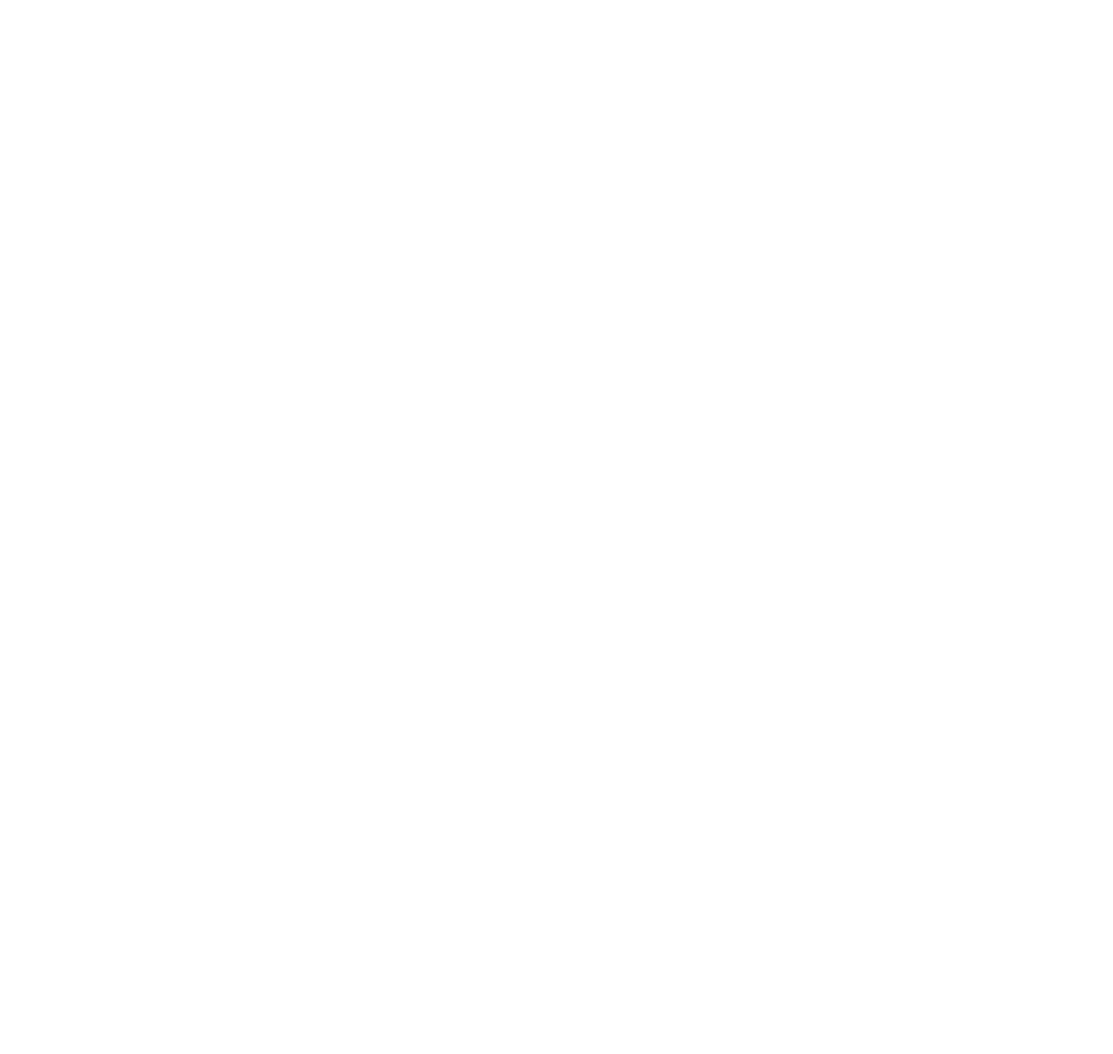
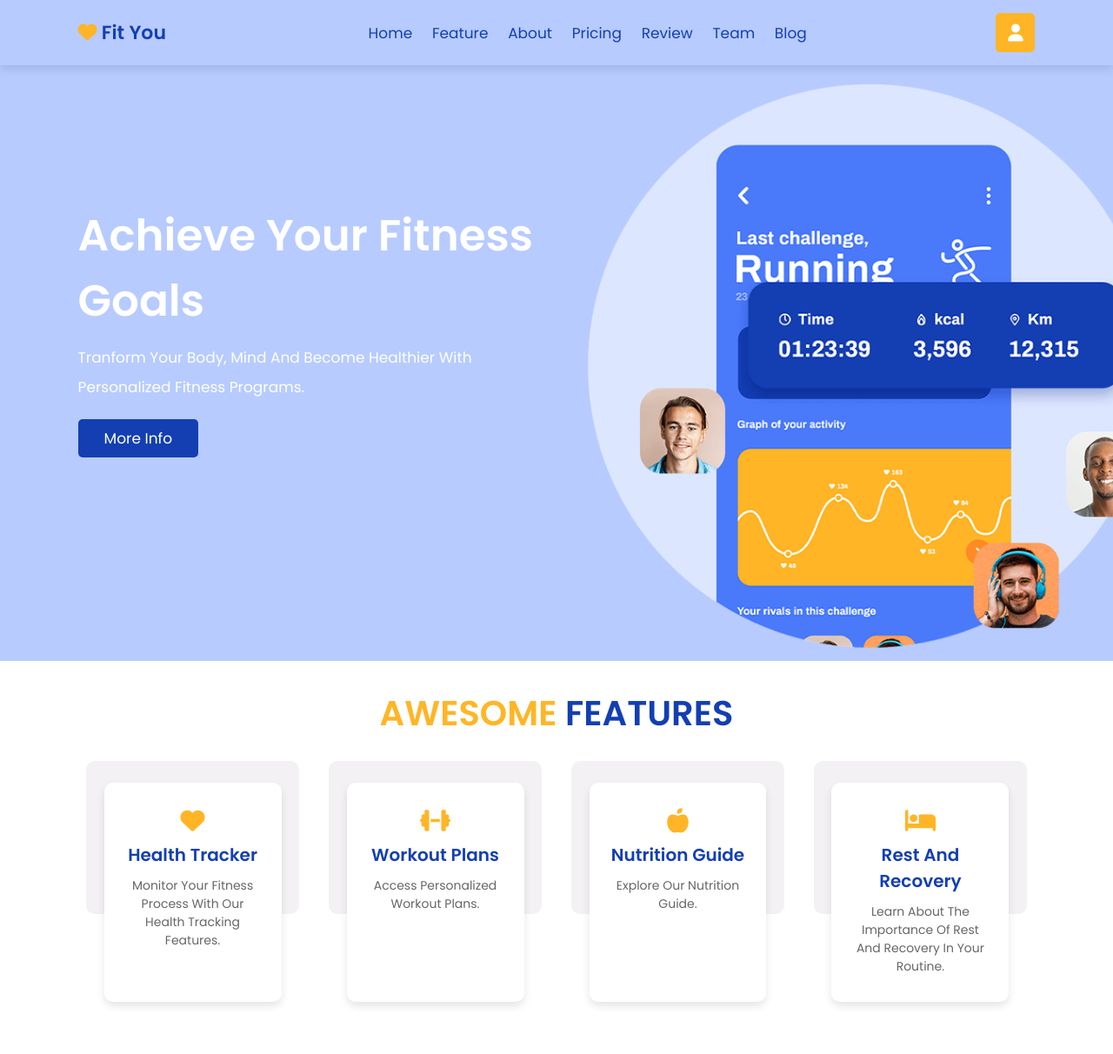
Before and after one commit to FRwebdesigner/Fit-You-WebApp, a plain HTML site: page index.html in a window 1280 px wide. Shown: the whole page at 87% size. Before the commit the page ends 800 px from the top, so only its background shows below. Drawn offline with Linux system fonts and the light colour scheme.

Commit message:
new commit

```diff
--- a/index.html
+++ b/index.html
@@ -8,7 +8,66 @@
     <title>Fitness Website App</title>
 </head>
 <body>
-
+    <header class="header">
+        <a href="#" class="logo"> <i class="fas fa-heart"></i> Fit You</a>
+        <nav class="navbar">
+            <a href="#home">Home</a>
+            <a href="#feature">Feature</a>
+            <a href="#about">About</a>
+            <a href="#pricing">Pricing</a>
+            <a href="#review">Review</a>
+            <a href="#team">Team</a>
+            <a href="#blog">Blog</a>
+        </nav>
+        <div class="icons">
+            <div class="fas fa-bars" id="menu"></div>
+            <div class="fas fa-user" id="login-btn"></div>
+        </div>
+        <form action="" class="login-form">
+            <h3>Login Form</h3>
+            <input type="email" placeholder="Enter Email" class="box">
+            <input type="password" placeholder="Enter Password" class="box">
+            <div class="remember">
+                <input type="checkbox" name="" id="">
+                <label for="">Remember Me</label>
+            </div>
+            <input type="submit" value="login" class="btn">
+            <p>Forget Password? <a href="#">Click Here</a></p>
+            <p>Don't have an Account? <a href="#">Create One</a></p>
+        </form>
+    </header>
+    <section class="home" id="home">
+        <div class="content">
+            <h3>Achieve Your Fitness Goals</h3>
+            <p>Tranform Your Body, Mind And Become Healthier With Personalized Fitness Programs.</p>
+            <a href="#" class="btn"> more info</a>
+        </div>
+    </section>
+    <section class="feature" id="feature">
+        <h1 class="heading"><span>Awesome</span> Features</h1>
+        <div class="box-container">
+            <div class="box">
+                <i class="fas fa-heart"></i>
+                <h2>Health Tracker</h2>
+                <p>Monitor Your Fitness Process With Our Health Tracking Features.</p>
+            </div>
+            <div class="box">
+                <i class="fas fa-dumbbell"></i>
+                <h2>Workout Plans</h2>
+                <p>Access Personalized Workout Plans.</p>
+            </div>
+            <div class="box">
+                <i class="fas fa-apple-alt"></i>
+                <h2>Nutrition Guide</h2>
+                <p>Explore Our Nutrition Guide.</p>
+            </div>
+            <div class="box">
+                <i class="fas fa-bed"></i>
+                <h2>Rest And Recovery</h2>
+                <p>Learn About The Importance Of Rest And Recovery In Your Routine.</p>
+            </div>
+        </div>
+    </section>
     <script src="script.js"></script>
 </body>
 </html>
--- a/script.js
+++ b/script.js
@@ -0,0 +1,5 @@
+let loginform = document.querySelector('.login-form');
+
+document.querySelector('#login-btn').onclick = () =>{
+    loginform.classList.toggle('active');
+}
--- a/style.css
+++ b/style.css
@@ -0,0 +1,280 @@
+@import url("https://fonts.googleapis.com/css2?family=Poppins:wght@100;300;400;500;600&display=swap");
+
+:root{
+    --main-color: #ffb526;
+    --primary-color: #133FB3;
+    --white:#fff;
+    --bg: #b7cbff;
+    --box-shadow: 0 .5rem 1rem rgba(0,0,0,.1);
+}
+
+*{
+    font-family: 'Poppins', sans-serif;
+    margin: 0; padding: 0;
+    box-sizing: border-box;
+    outline: none; border: none;
+    text-decoration: none;
+    list-style: none;
+    text-transform: capitalize;
+    transition: .2s linear;
+}
+
+html{
+    font-size: 62.5%;
+    overflow-x: hidden;
+    scroll-behavior: smooth;
+    scroll-padding-top: 6rem;
+}
+
+html::-webkit-scrollbar{
+    width: .8rem;
+}
+
+html::-webkit-scrollbar-track{
+    background: var(--white);
+}
+
+html::-webkit-scrollbar-thumb{
+    background: var(--primary-color);
+    border-radius: 5rem;
+}
+
+section{
+    padding: 3rem 7%;
+}
+
+.heading{
+    text-align: center;
+    color: var(--primary-color);
+    text-transform: uppercase;
+    margin-bottom: 2rem;
+    font-size: 4rem;
+}
+
+.heading span{
+    color: var(--main-color);
+    text-transform: uppercase;
+
+}
+
+.btn{
+    display: inline-block;
+    margin-top: 1rem;
+    padding: .9rem 3rem;
+    border-radius: .5rem;
+    background: var(--primary-color);
+    font-size: 1.7rem;
+    color: var(--white);
+    cursor: pointer;
+}
+
+.btn:hover{
+    background: var(--main-color);
+}
+
+.header{
+    position: fixed;
+    top: 0; left: 0;
+    right: 0;
+    z-index: 1000;
+    display: flex;
+    align-items: center;
+    justify-content: space-between;
+    padding: 1.5rem 7%;
+    background: var(--bg);
+    box-shadow: var(--box-shadow);
+}
+
+.header .logo{
+    font-size: 2.2rem;
+    font-weight: bolder;
+    color: var(--primary-color);
+}
+
+.header .logo i{
+    color: var(--main-color);
+}
+
+.header .navbar a{
+    font-size: 1.7rem;
+    margin-left: 2rem;
+    color: var(--primary-color);
+    padding-block: 1.6rem;
+    position: relative;
+}
+
+.header .navbar a::before{
+    content: '';
+    position: absolute;
+    height: .3rem;
+    border-block: .1rem solid var(--main-color);
+    bottom: .5rem;
+    width: 100%;
+    transform: scaleX(0);
+    transform-origin: center;
+    transition: .5s ease;
+}
+
+.header .navbar a:is(:hover, :focus)::before{
+    transform: scale(1);
+}
+
+.header .navbar a:hover{
+    color: var(--main-color);
+}
+
+.header .icons div{
+    height: 4.5rem;
+    width: 4.5rem;
+    line-height: 4.5rem;
+    font-size: 2rem;
+    background: var(--main-color);
+    text-align: center;
+    border-radius: .5rem;
+    margin-left: .5rem;
+    color: var(--white);
+    cursor: pointer;
+}
+
+.header .icons div:hover{
+    color: var(--white);
+    background: var(--primary-color);
+}
+
+#menu{
+    display: none;
+}
+
+.header .login-form{
+    position: absolute;
+    top: 115%; right: 105%;
+    background: var(--white);
+    box-shadow: var(--box-shadow);
+    width: 35rem;
+    padding: 2rem;
+    border-radius: .5rem;
+}
+
+.header .login-form.active{
+    right: 2rem;
+    transition: .4s linear;
+}
+
+.header .login-form h3{
+    color: #222;
+    text-transform: uppercase;
+    font-size: 2.2rem;
+    text-align: center;
+    margin-bottom: .7rem;
+}
+
+.header .login-form .box{
+    margin: .7rem 0;
+    border: .1rem solid rgba(0,0,0,.1);
+    padding: 1rem 1.2rem;
+    font-size: 1.5rem;
+    color: #222;
+    text-transform: none;
+    width: 100%;
+}
+
+.header .login-form .remember{
+    display: flex;
+    align-items: center;
+    gap: .5rem;
+    margin: .7rem 0;
+}
+
+.header .login-form .remember label{
+    font-size: 1.5rem;
+    color: #666;
+    cursor: pointer;
+}
+
+.header .login-form .btn{
+    margin: 1rem 0;
+    width: 100%;
+    text-align: center;
+}
+
+.header .login-form p{
+    color: #666;
+    padding-top: .7rem;
+    font-size: 1.4rem;
+}
+
+.header .login-form p a{
+    color: var(--main-color);
+}
+
+.header .login-form p a:hover{
+    text-decoration: underline;
+}
+
+.home{
+    min-height: 95vh;
+    display: flex;
+    align-items: center;
+    background: url(images/home.png) no-repeat;
+    background-size: cover;
+    background-position: center;
+}
+
+.home .content{
+    max-width: 55rem;
+}
+
+.home .content h3{
+    font-size: 5rem;
+    color: var(--white);
+}
+
+.home .content p{
+    font-size: 1.7rem;
+    color: #fff;
+    padding: 1rem 0;
+    line-height: 2;
+}
+
+.feature .box-container{
+    display: grid;
+    grid-template-columns: repeat(auto-fit, minmax(25rem, 1fr));
+    gap: 1.5rem;
+}
+
+.feature .box-container .box{
+    position: relative;
+    background: #fff;
+    padding: 2rem 1rem;
+    margin: 3rem;
+    text-align: center;
+    border-radius: 1rem;
+    box-shadow: var(--box-shadow);
+}
+
+.feature .box-container .box::before{
+    content: '';
+    position: absolute;
+    bottom: 40%; left: -10%;
+    right: -10%; top: -10%;
+    background: #f3f1f4;
+    border-radius: 1rem;
+    z-index: -1;
+}
+
+.feature .box-container .box i{
+    padding: 1rem 0;
+    font-size: 2.8rem;
+    color: var(--main-color);
+}
+
+.feature .box-container .box h2{
+    font-size: 2rem;
+    color: var(--primary-color);
+}
+
+.feature .box-container .box p{
+    font-size: 1.4rem;
+    color: #666;
+    padding: 1rem;
+}
```
